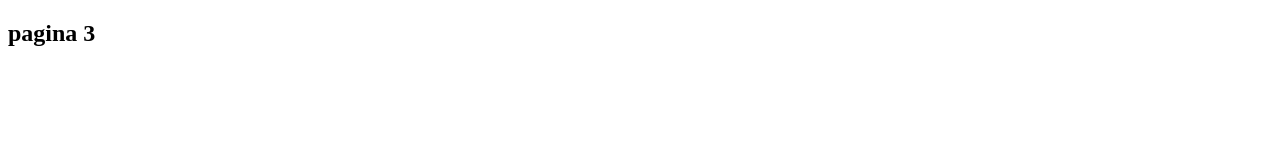
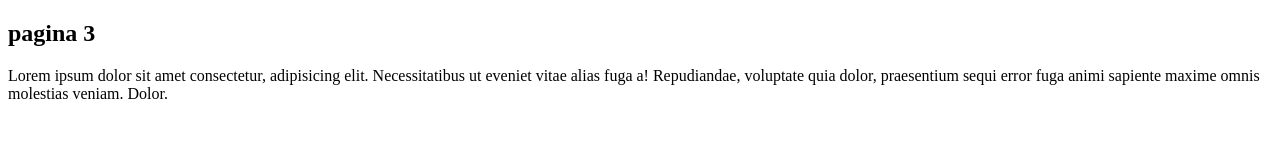
Before and after one commit to Yohana2303/pruebagit22, a plain HTML site: page pag3.html in a window 1280 px wide. Drawn offline with Linux system fonts and the light colour scheme.

Commit message:
estilos js

```diff
--- /dev/null
+++ b/css/estilos.css
@@ -0,0 +1,3 @@
+body{
+    background-color: aqua;
+}
--- /dev/null
+++ b/js/alerta.js
@@ -0,0 +1 @@
+alert("hola, aa")
--- a/pag3.html
+++ b/pag3.html
@@ -8,5 +8,6 @@
 </head>
 <body>
     <h2>pagina 3</h2>
+    <p>Lorem ipsum dolor sit amet consectetur, adipisicing elit. Necessitatibus ut eveniet vitae alias fuga a! Repudiandae, voluptate quia dolor, praesentium sequi error fuga animi sapiente maxime omnis molestias veniam. Dolor.</p>
 </body>
 </html>
```
